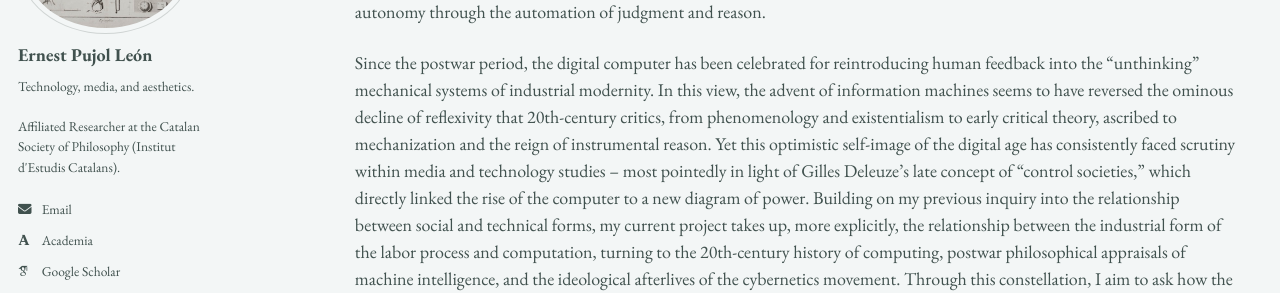
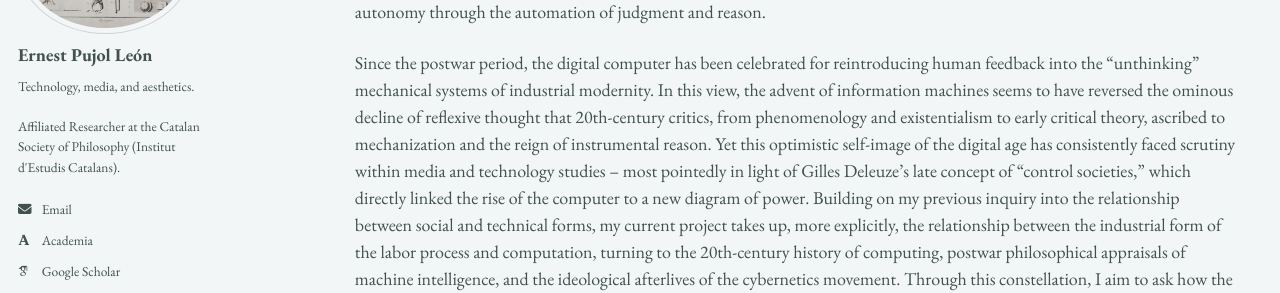
Before and after one commit to epujol90/epujol90.github.io, a Jekyll site: the page built from _pages/research.md, in a window 1280 px wide and 900 px high, scrolled down 1560 px. Shown: the part 209-502 px from the top of the window. Built offline with Jekyll 4.4.1, drawn with Linux system fonts in a browser that asks for light colours; some web fonts are replaced; a script bundle is joined from its source files by our own code; library files that are not in the unit come from our copies; some of the changed text lies outside the part shown.

Commit message:
Update research.md

```diff
--- a/_pages/research.md
+++ b/_pages/research.md
@@ -27,7 +27,7 @@ My doctoral work centered on the _longue durée_ of industrial modernity and wha
 
 As I revise this work into a monograph, my ongoing research traces how the core dynamic of subsumption has steered the course of the information age and is reasserting itself in the contemporary AI project -- especially in its claim to expand human autonomy through the automation of judgment and reason.
 
-Since the postwar period, the digital computer has been celebrated for reintroducing human feedback into the "unthinking" mechanical systems of industrial modernity. In this view, the advent of information machines seems to have reversed the ominous decline of reflexivity that 20th-century critics, from phenomenology and existentialism to early critical theory, ascribed to mechanization and the reign of instrumental reason. Yet this optimistic self-image of the digital age has consistently faced scrutiny within media and technology studies -- most pointedly in light of Gilles Deleuze's late concept of “control societies," which directly linked the rise of the computer to a new diagram of power. Building on my previous inquiry into the relationship between social and technical forms, my current project takes up, more explicitly, the relationship between the industrial form of the labor process and computation, turning to the 20th-century history of computing, postwar philosophical appraisals of machine intelligence, and the ideological afterlives of the cybernetics movement. Through this constellation, I aim to ask how the ontology of computing machines is bound up with the sociality of capitalist life, and whether the socialized intelligence they harness truly foretells its overcoming.
+Since the postwar period, the digital computer has been celebrated for reintroducing human feedback into the "unthinking" mechanical systems of industrial modernity. In this view, the advent of information machines seems to have reversed the ominous decline of reflexive thought that 20th-century critics, from phenomenology and existentialism to early critical theory, ascribed to mechanization and the reign of instrumental reason. Yet this optimistic self-image of the digital age has consistently faced scrutiny within media and technology studies -- most pointedly in light of Gilles Deleuze's late concept of “control societies," which directly linked the rise of the computer to a new diagram of power. Building on my previous inquiry into the relationship between social and technical forms, my current project takes up, more explicitly, the relationship between the industrial form of the labor process and computation, turning to the 20th-century history of computing, postwar philosophical appraisals of machine intelligence, and the ideological afterlives of the cybernetics movement. Through this constellation, I aim to ask how the ontology of computing machines is bound up with the sociality of capitalist life, and whether the socialized intelligence they harness truly foretells its overcoming.
 <br>
 <br>
 
```
